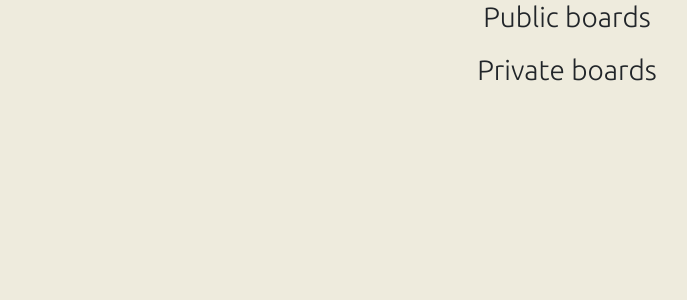
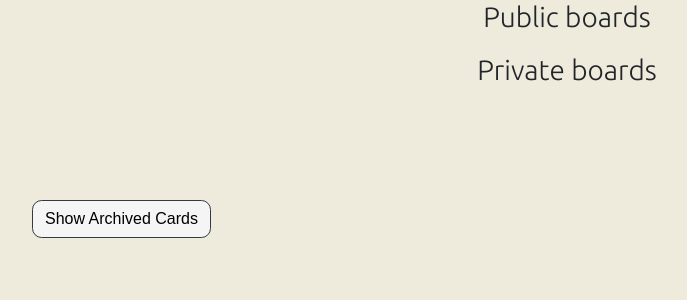
Before and after one commit to lukrydz/fullstack-project-manager, a Flask app: page / in a window 1280 px wide. Shown: the part 164-464 px from the top of the page, without its empty margins (73-760 px from the left). Run offline with Flask 2, Linux system fonts and the light colour scheme; data that the repository does not hold is empty; parts of the project's set-up code (start-up, migrations or seed data) failed here and were passed over; some libraries are stand-ins or nearby versions.

Commit message:
Created new button on index.html for showing archived cards

```diff
--- a/static/css/main.css
+++ b/static/css/main.css
@@ -42,7 +42,7 @@ h3 {
 
 /* Add new Board Button */
 
-.add-board-button {
+.add-board-button, .board-archived{
     background-color: whitesmoke;
     color: black;
     margin: 13px auto 0;
@@ -137,7 +137,7 @@ button{
     display: inline-block;
     font-size: 20px;
 }
-.board-title, .board-delete, .board-toggle, .column-remove, .save-status-btn, .card-save-btn, #new-board-title, .save-boardname-btn {
+.board-title, .board-delete, .board-toggle, .column-remove, .save-status-btn, .card-save-btn, #new-board-title, .save-boardname-btn, .board-archived {
     border-radius: 0.6rem;
 }
 
@@ -281,3 +281,8 @@ input.column-add-input, input.card-add-input {
 .board-delete {
     margin-right: 4px;
 }
+
+#archived_section {
+    margin-top: 100px;
+    margin-left: 20px;
+}
--- a/static/js/dom.js
+++ b/static/js/dom.js
@@ -96,7 +96,8 @@ export let dom = {
                                 <text class="column-name" data-statusid="${status['public_column_id']}">${status['name']}</text>
                                 <button class="column-remove" data-statusid="${status['public_column_id']}"><i class="fas fa-trash-alt"></i></button>
                                 </div>
-                                <div class="board-column-content" id="column-cards${status['public_column_id']}" data-statustitle="${status['name']}" data-statusid="${status['public_column_id']}"></div>
+                                <div class="board-column-content" id="column-cards${status['public_column_id']}" data-statustitle="${status['name']}" data-statusid="${status['public_column_id']}">
+                                </div>
                                 </div>`
 
         }
--- a/templates/index.html
+++ b/templates/index.html
@@ -22,5 +22,9 @@
 <section id="private_boards">
 
 </section>
+<section id="archived_section">
+    <button type="button" class="btn btn-outline-dark btn-md board-archived" id="show-archived-cards">Show Archived Cards</button>
+</section>
+
 </div>
 {% endblock %}
```
